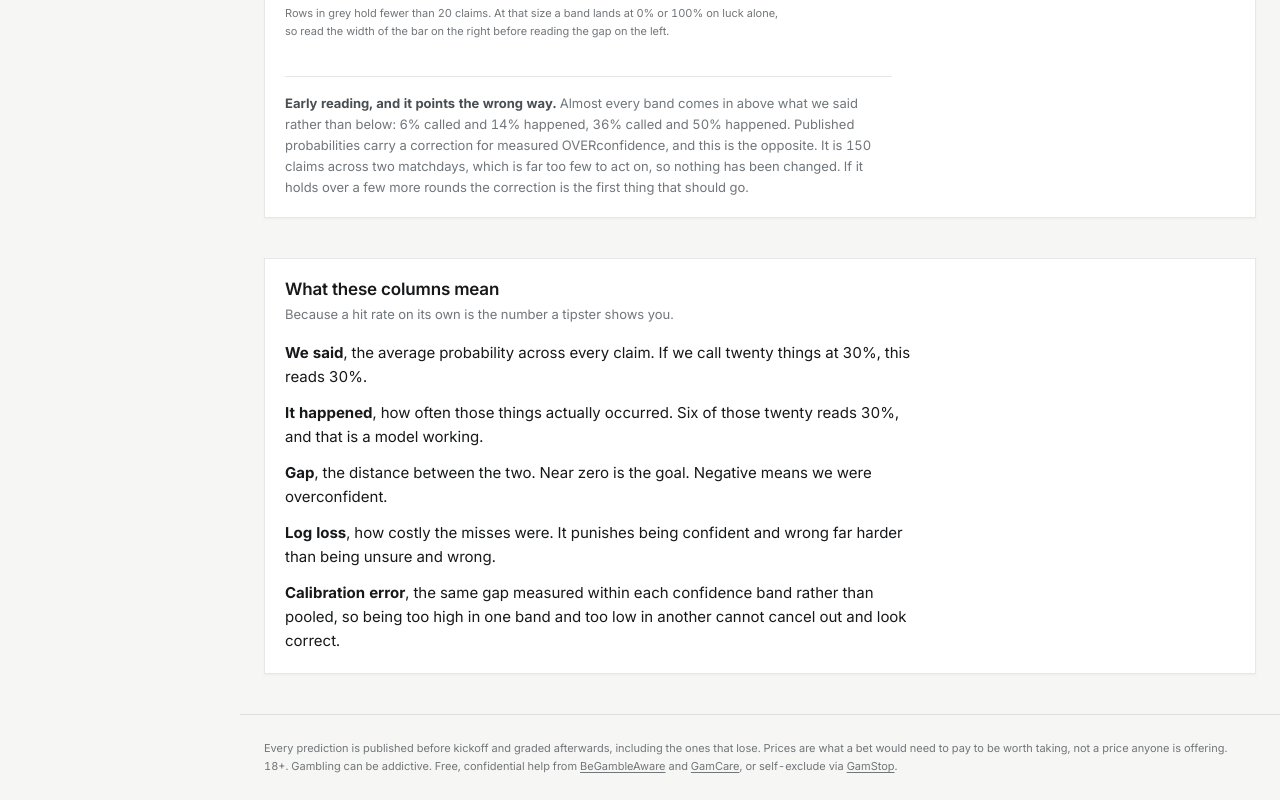
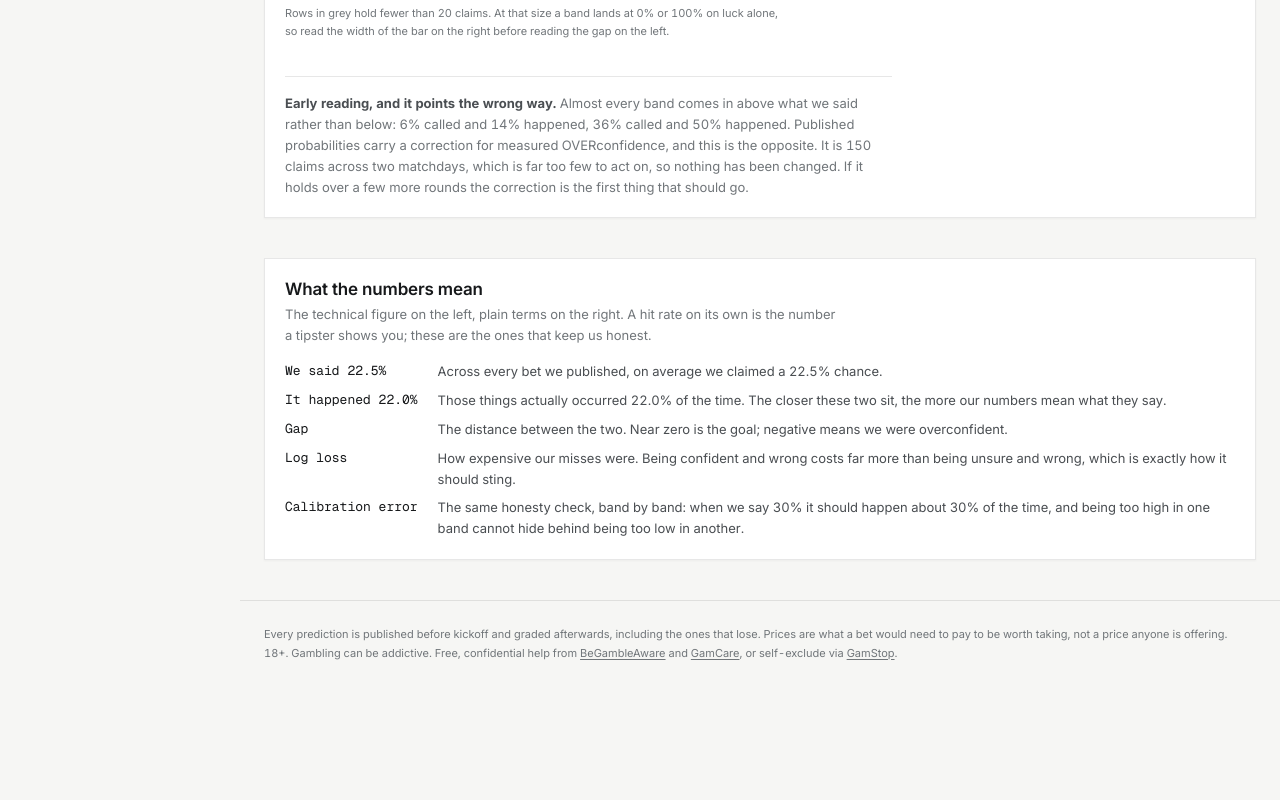
Before and after one commit to frogenheimer/foulgorithm, a Next.js app in the folder site/: page /record in a window 1280 px wide. Shown: the part 1236-2036 px from the top of the page. After the commit the page ends 1922 px from the top, so only its background shows below. Built offline with nearby package versions, Linux system fonts and the light colour scheme.

Commit message:
Track record speaks plain English: figure left, meaning right
The glossary becomes a twin column, the technical number beside what it
means in ordinary words, brief and to the point, because the page's job
is proving honesty to people who do not read log loss.

```diff
--- a/site/app/record/page.tsx
+++ b/site/app/record/page.tsx
@@ -130,32 +130,26 @@ export default function Record() {
       )}
 
       <Card
-        title="What these columns mean"
-        subtitle="Because a hit rate on its own is the number a tipster shows you."
+        title="What the numbers mean"
+        subtitle="The technical figure on the left, plain terms on the right. A hit rate on its own is the number a tipster shows you; these are the ones that keep us honest."
       >
-        <ul className={t.list}>
-          <li>
-            <strong>We said</strong>, the average probability across every claim. If we
-            call twenty things at 30%, this reads 30%.
-          </li>
-          <li>
-            <strong>It happened</strong>, how often those things actually occurred. Six of
-            those twenty reads 30%, and that is a model working.
-          </li>
-          <li>
-            <strong>Gap</strong>, the distance between the two. Near zero is the goal.
-            Negative means we were overconfident.
-          </li>
-          <li>
-            <strong>Log loss</strong>, how costly the misses were. It punishes being
-            confident and wrong far harder than being unsure and wrong.
-          </li>
-          <li>
-            <strong>Calibration error</strong>, the same gap measured within each
-            confidence band rather than pooled, so being too high in one band and too low
-            in another cannot cancel out and look correct.
-          </li>
-        </ul>
+        <dl className={t.twin}>
+          <dt>We said 22.5%</dt>
+          <dd>Across every bet we published, on average we claimed a 22.5% chance.</dd>
+          <dt>It happened 22.0%</dt>
+          <dd>Those things actually occurred 22.0% of the time. The closer these two
+          sit, the more our numbers mean what they say.</dd>
+          <dt>Gap</dt>
+          <dd>The distance between the two. Near zero is the goal; negative means we
+          were overconfident.</dd>
+          <dt>Log loss</dt>
+          <dd>How expensive our misses were. Being confident and wrong costs far more
+          than being unsure and wrong, which is exactly how it should sting.</dd>
+          <dt>Calibration error</dt>
+          <dd>The same honesty check, band by band: when we say 30% it should happen
+          about 30% of the time, and being too high in one band cannot hide behind
+          being too low in another.</dd>
+        </dl>
       </Card>
     </div>
   );
--- a/site/app/record/record.module.css
+++ b/site/app/record/record.module.css
@@ -54,3 +54,34 @@
 .list strong {
   color: var(--ink);
 }
+
+/* Technical figure left, plain terms right. */
+.twin {
+  display: grid;
+  grid-template-columns: minmax(120px, auto) 1fr;
+  gap: var(--s2) var(--s5);
+  margin: 0;
+  font-size: var(--t-sm);
+}
+
+.twin dt {
+  font-family: var(--font-mono);
+  color: var(--ink);
+}
+
+.twin dd {
+  margin: 0;
+  color: var(--ink-2);
+  line-height: 1.6;
+}
+
+@media (max-width: 640px) {
+  .twin {
+    grid-template-columns: 1fr;
+    gap: var(--s1);
+  }
+
+  .twin dd {
+    margin-bottom: var(--s2);
+  }
+}
```
